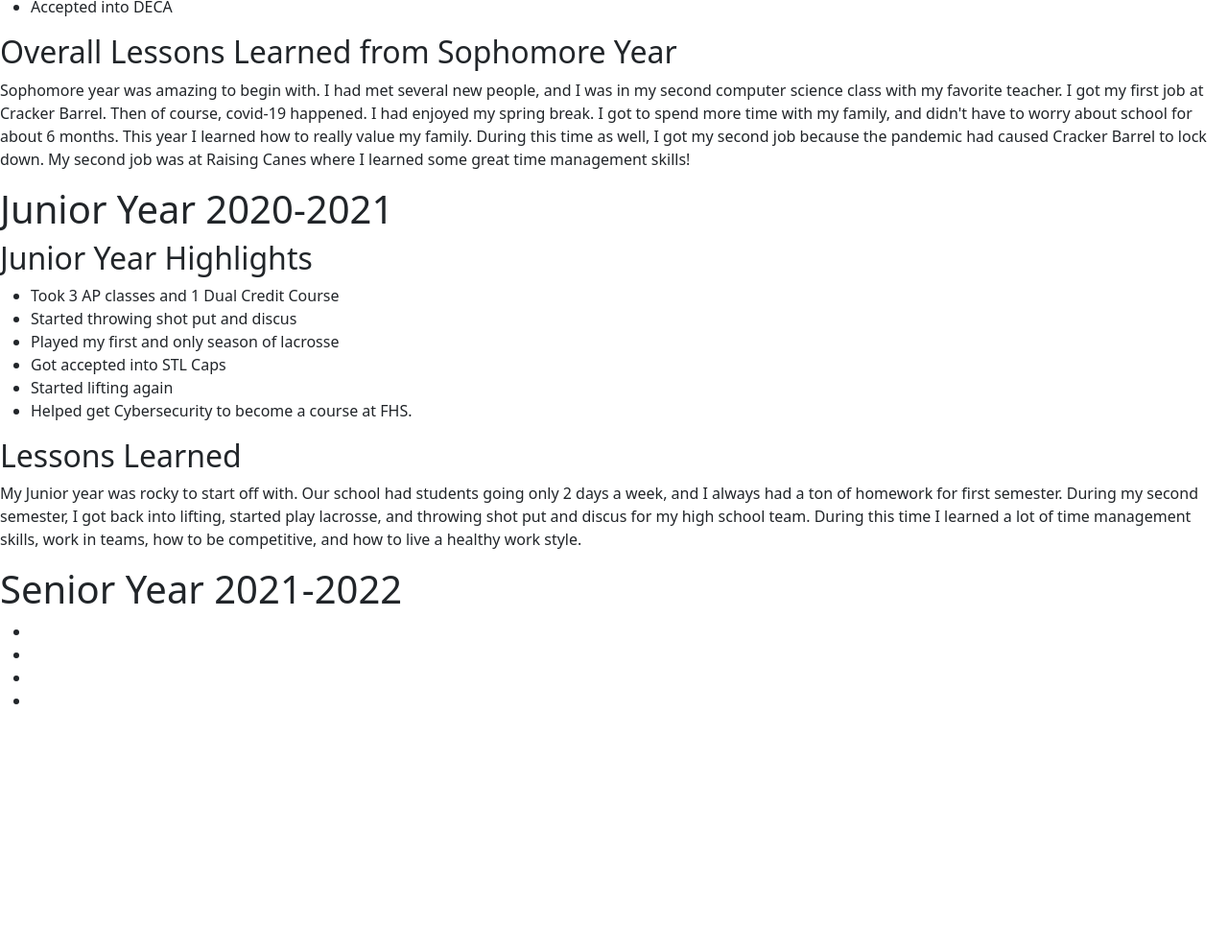
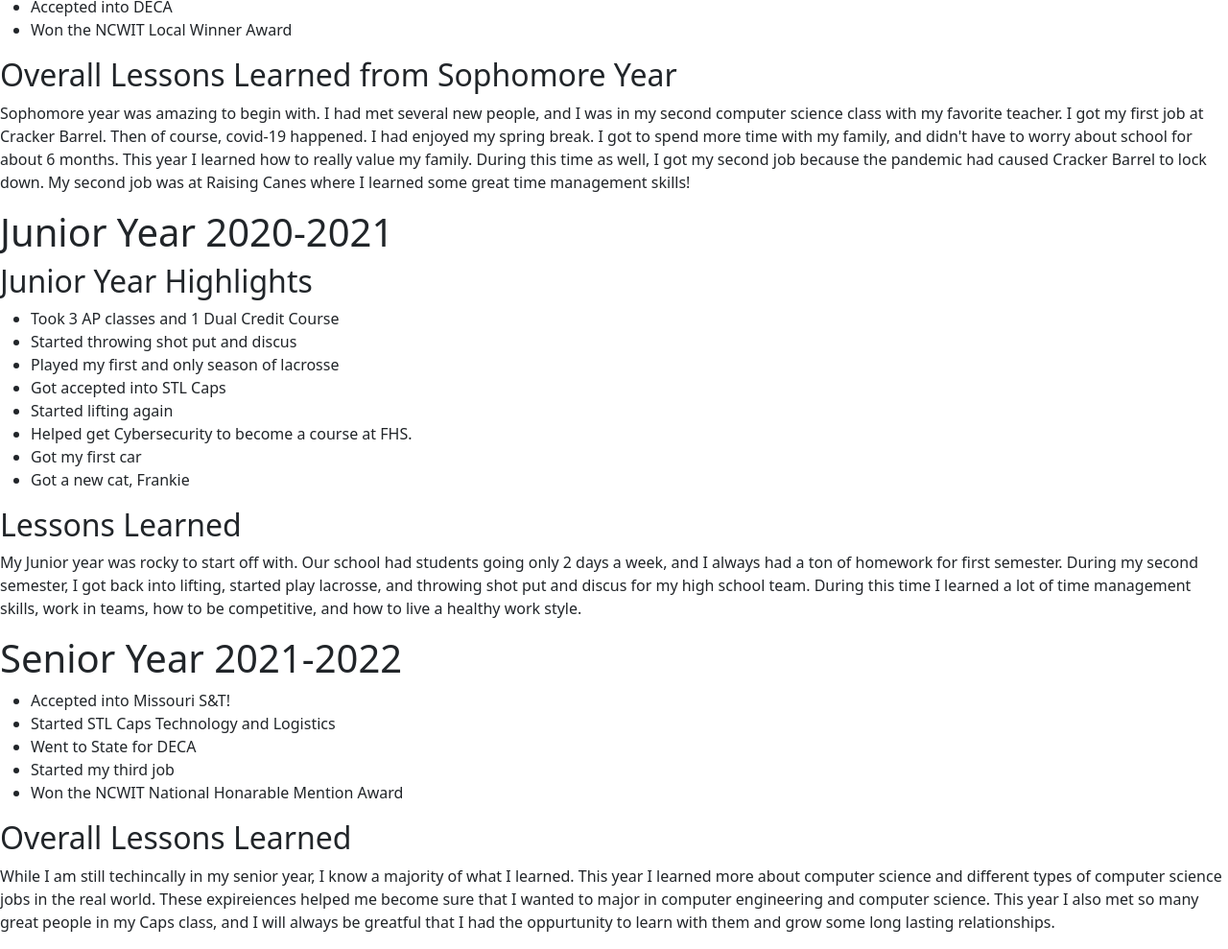
Before and after one commit to clarksydney3/personal-portfolio, a plain HTML site: page highschool.html in a window 1280 px wide. Shown: the part 1358-2347 px from the top of the page at 96% size. Before the commit the page ends 2116 px from the top, so only its background shows below. Drawn offline with nearby package versions, Linux system fonts and the light colour scheme.

Commit message:
finished the senior section

```diff
--- a/highschool.html
+++ b/highschool.html
@@ -101,6 +101,7 @@
             <li>Volunteered with SuperGirls Code!</li>
             <li>Got my first job</li>
             <li>Accepted into DECA</li>
+            <li>Won the NCWIT Local Winner Award</li>
           </ul>
         </div>
         <div class="s-leared">
@@ -133,6 +134,8 @@
             <li>Got accepted into STL Caps</li>
             <li>Started lifting again</li>
             <li>Helped get Cybersecurity to become a course at FHS.</li>
+            <li>Got my first car</li>
+            <li>Got a new cat, Frankie</li>
           </ul>
         </div>
         <div class="j-learned">
@@ -156,11 +159,25 @@
       <div class="sen-body">
         <div class="sen-highlights">
           <ul>
-            <li></li>
-            <li></li>
-            <li></li>
-            <li></li>
+            <li>Accepted into Missouri S&T!</li>
+            <li>Started STL Caps Technology and Logistics</li>
+            <li>Went to State for DECA</li>
+            <li>Started my third job</li>
+            <li>Won the NCWIT National Honarable Mention Award</li>
           </ul>
+        </div>
+        <div class="sen-lessons">
+          <h2>Overall Lessons Learned</h2>
+          <p>
+            While I am still techincally in my senior year, I know a majority of
+            what I learned. This year I learned more about computer science and
+            different types of computer science jobs in the real world. These
+            expireiences helped me become sure that I wanted to major in
+            computer engineering and computer science. This year I also met so
+            many great people in my Caps class, and I will always be greatful
+            that I had the oppurtunity to learn with them and grow some long
+            lasting relationships.
+          </p>
         </div>
       </div>
     </section>
```
